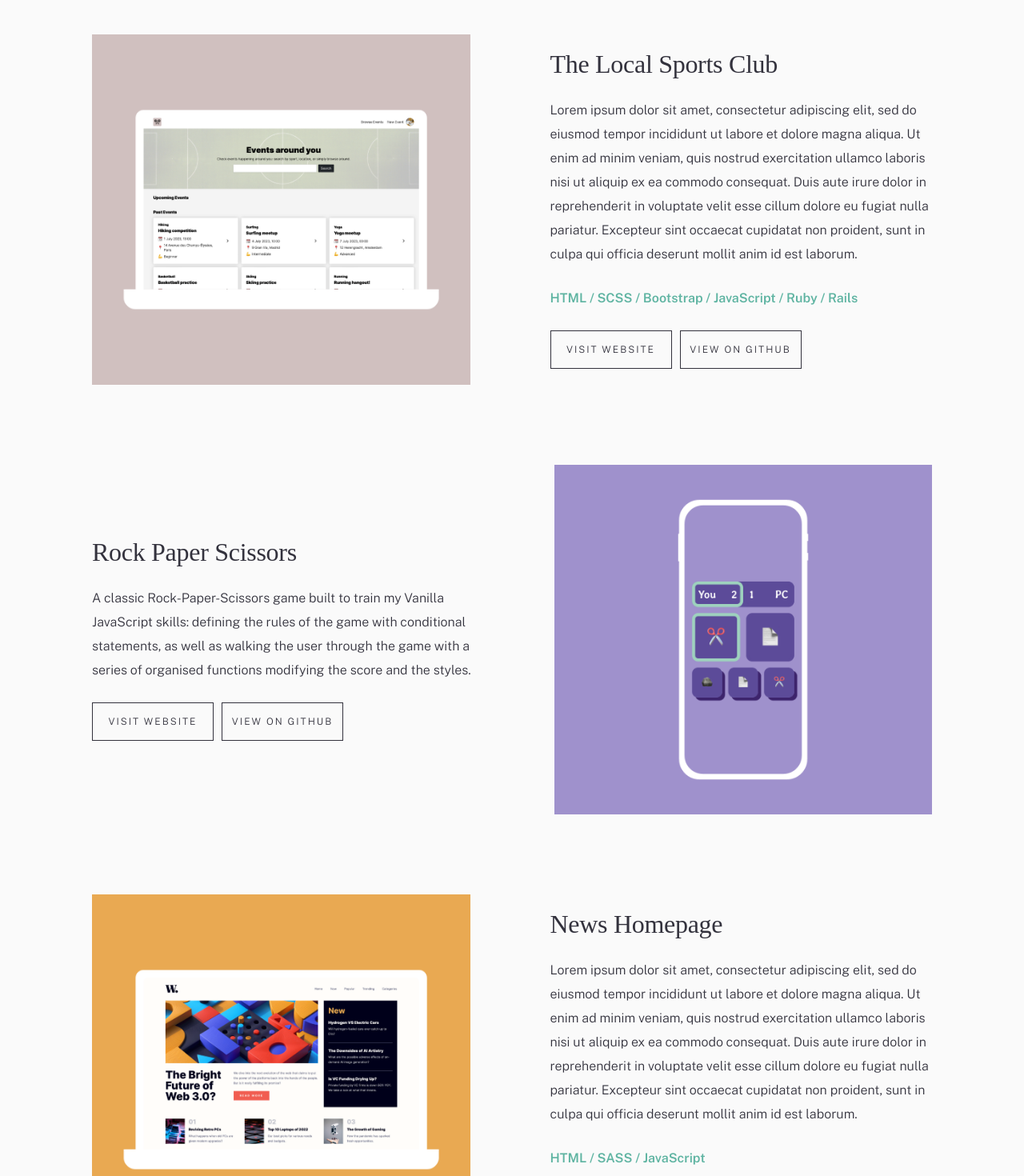
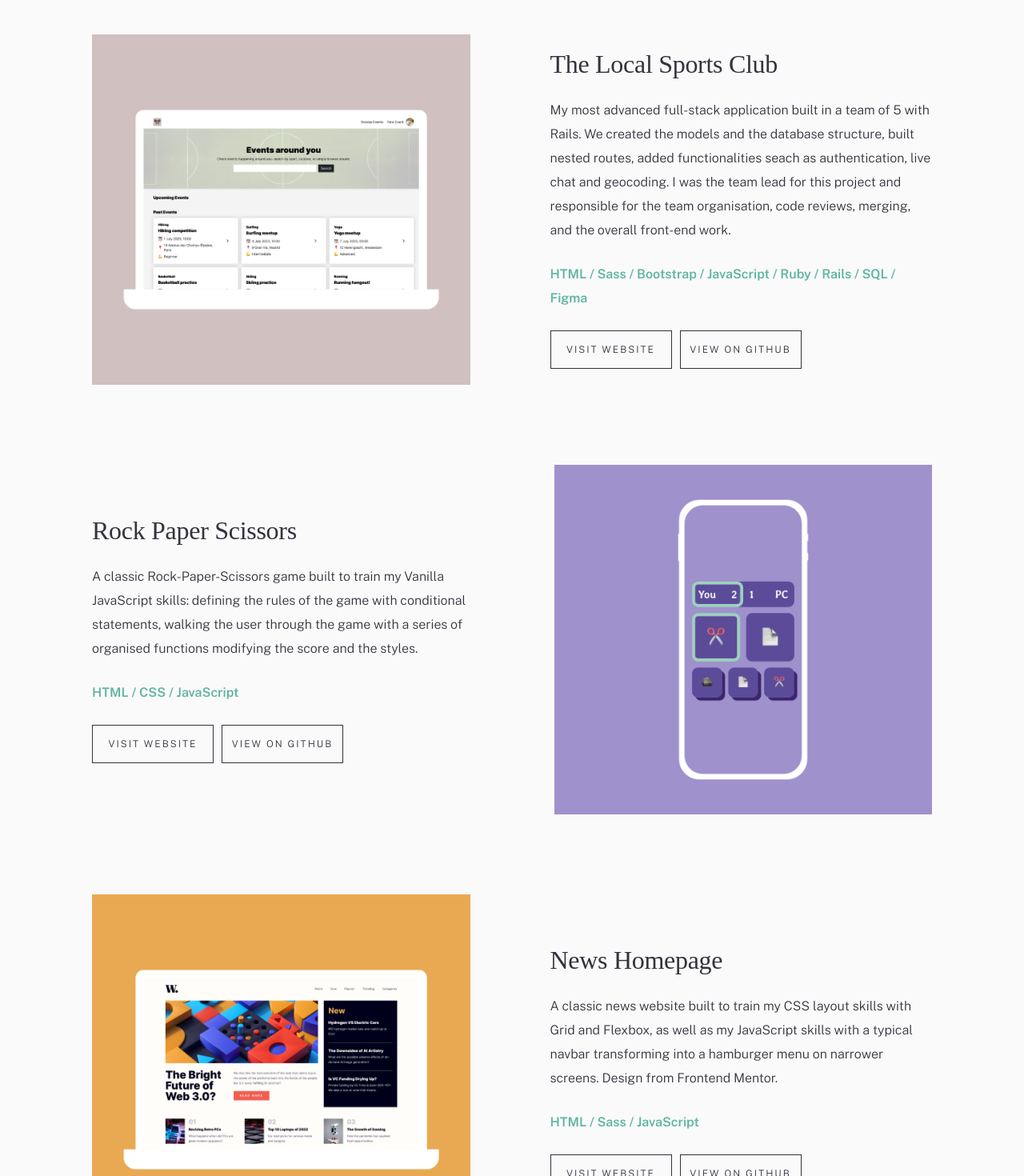
Before and after one commit to nathansoussana/portfolio, a React (Vite) app: page / in a window 1280 px wide. Shown: the part 900-2370 px from the top of the page at 80% size. Built offline with nearby package versions, Linux system fonts and the light colour scheme; a web font is replaced by a local one.

Commit message:
Finalised first draft of project descriptions

```diff
--- a/src/data/projects.js
+++ b/src/data/projects.js
@@ -2,8 +2,8 @@ export const projectData = [
   {
     image: 'assets/thelocalsportsclub.png',
     title: 'The Local Sports Club',
-    description: 'Lorem ipsum dolor sit amet, consectetur adipiscing elit, sed do eiusmod tempor incididunt ut labore et dolore magna aliqua. Ut enim ad minim veniam, quis nostrud exercitation ullamco laboris nisi ut aliquip ex ea commodo consequat. Duis aute irure dolor in reprehenderit in voluptate velit esse cillum dolore eu fugiat nulla pariatur. Excepteur sint occaecat cupidatat non proident, sunt in culpa qui officia deserunt mollit anim id est laborum.',
-    skills: 'HTML / SCSS / Bootstrap / JavaScript / Ruby / Rails',
+    description: 'My most advanced full-stack application built in a team of 5 with Rails. We created the models and the database structure, built nested routes, added functionalities seach as authentication, live chat and geocoding. I was the team lead for this project and responsible for the team organisation, code reviews, merging, and the overall front-end work.',
+    skills: 'HTML / Sass / Bootstrap / JavaScript / Ruby / Rails / SQL / Figma',
     websiteBtn: 'Visit Website',
     websiteURL: 'http://www.thelocalsportsclub.com',
     githubBtn: 'View on GitHub',
@@ -12,7 +12,8 @@ export const projectData = [
   {
     image: 'assets/rockpaperscissors.png',
     title: 'Rock Paper Scissors',
-    description: 'A classic Rock-Paper-Scissors game built to train my Vanilla JavaScript skills: defining the rules of the game with conditional statements, as well as walking the user through the game with a series of organised functions modifying the score and the styles.',
+    description: 'A classic Rock-Paper-Scissors game built to train my Vanilla JavaScript skills: defining the rules of the game with conditional statements, walking the user through the game with a series of organised functions modifying the score and the styles.',
+    skills: 'HTML / CSS / JavaScript',
     websiteBtn: 'Visit Website',
     websiteURL: 'https://rock-paper-scissors-nathan-soussana.netlify.app/',
     githubBtn: 'View on GitHub',
@@ -21,8 +22,8 @@ export const projectData = [
   {
     image: 'assets/news.png',
     title: 'News Homepage',
-    description: 'Lorem ipsum dolor sit amet, consectetur adipiscing elit, sed do eiusmod tempor incididunt ut labore et dolore magna aliqua. Ut enim ad minim veniam, quis nostrud exercitation ullamco laboris nisi ut aliquip ex ea commodo consequat. Duis aute irure dolor in reprehenderit in voluptate velit esse cillum dolore eu fugiat nulla pariatur. Excepteur sint occaecat cupidatat non proident, sunt in culpa qui officia deserunt mollit anim id est laborum.',
-    skills: 'HTML / SASS / JavaScript',
+    description: 'A classic news website built to train my CSS layout skills with Grid and Flexbox, as well as my JavaScript skills with a typical navbar transforming into a hamburger menu on narrower screens. Design from Frontend Mentor.',
+    skills: 'HTML / Sass / JavaScript',
     websiteBtn: 'Visit Website',
     websiteURL: 'https://news-homepage-nathan-soussana.netlify.app/',
     githubBtn: 'View on GitHub',
@@ -31,8 +32,8 @@ export const projectData = [
   {
     image: 'assets/skilled.png',
     title: 'E-Learning Landing Page',
-    description: 'Lorem ipsum dolor sit amet, consectetur adipiscing elit, sed do eiusmod tempor incididunt ut labore et dolore magna aliqua. Ut enim ad minim veniam, quis nostrud exercitation ullamco laboris nisi ut aliquip ex ea commodo consequat. Duis aute irure dolor in reprehenderit in voluptate velit esse cillum dolore eu fugiat nulla pariatur. Excepteur sint occaecat cupidatat non proident, sunt in culpa qui officia deserunt mollit anim id est laborum.',
-    skills: 'HTML / SASS / JavaScript / React',
+    description: 'My first React application: A typical landing page layout built with React and SASS. I practiced how to divide my sections in individual components, as well as reuse similar UI elements through loops and props. Design from Frontend Mentor.',
+    skills: 'HTML / Sass / JavaScript / React',
     websiteBtn: 'Visit Website',
     websiteURL: 'https://skilled-elearning-lp-nathan-soussana.netlify.app/',
     githubBtn: 'View on GitHub',
```
